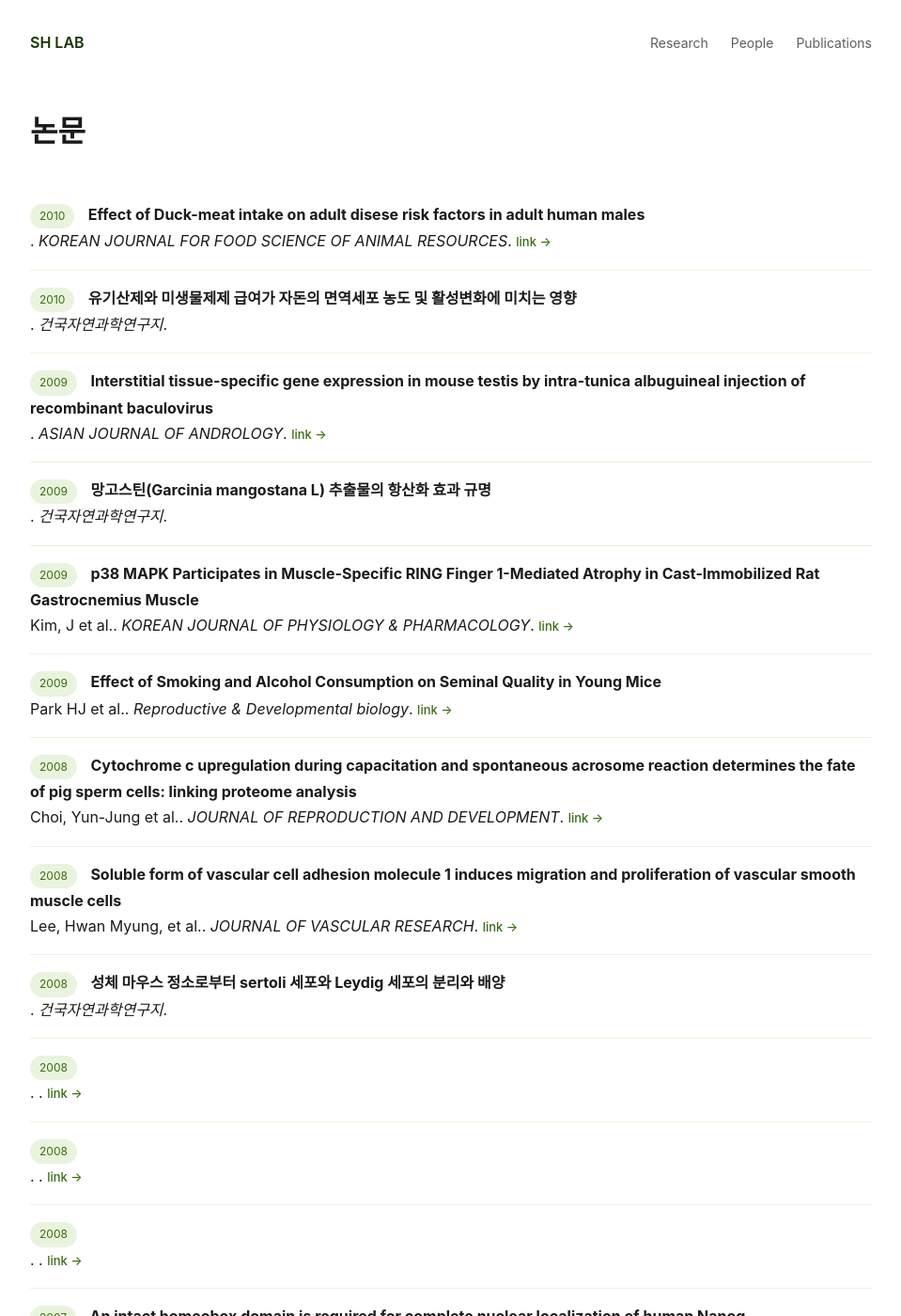
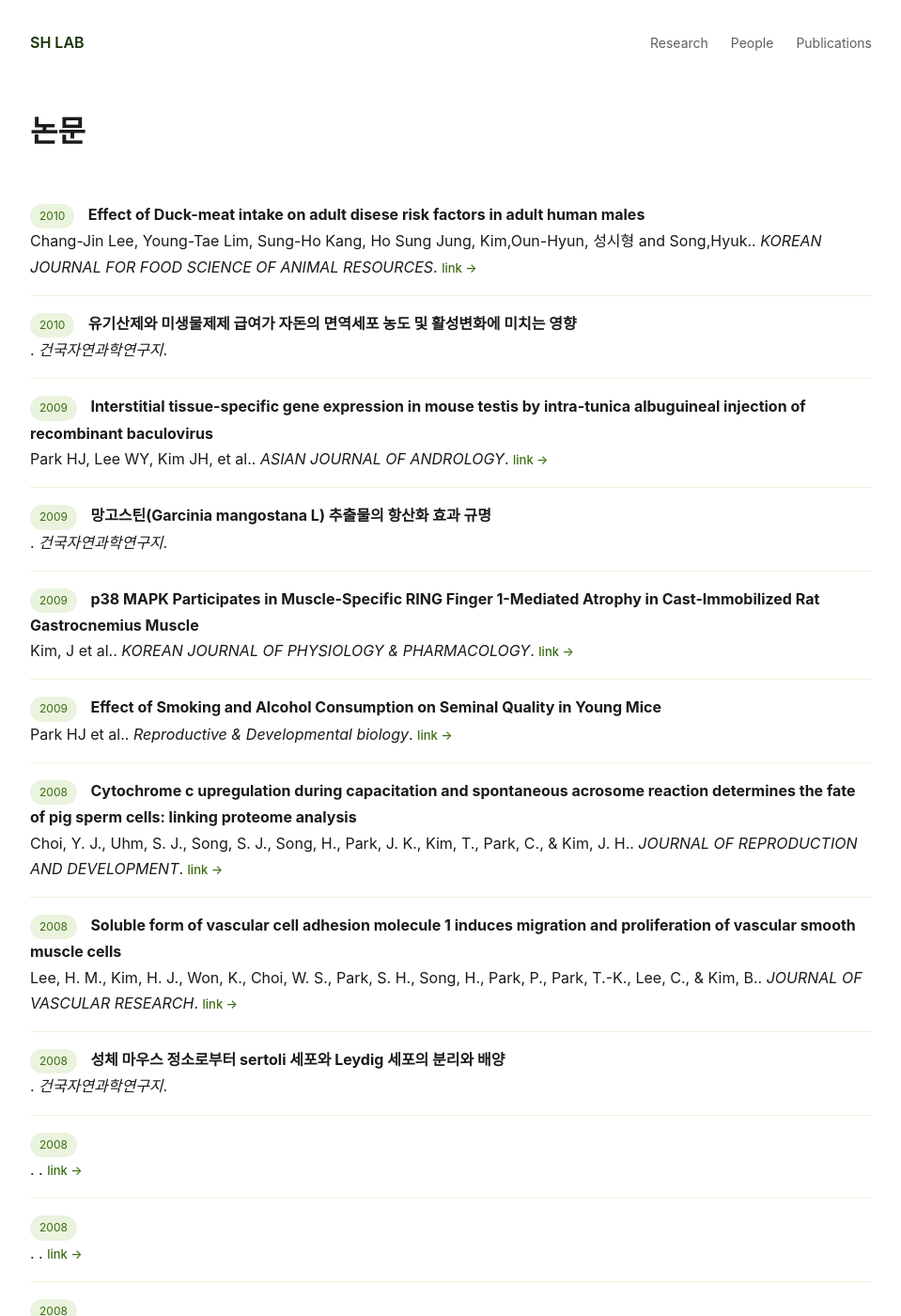
Before and after one commit to SH-LAB-KU/SH-LAB-KU.github.io, a Jekyll site: the page built from publications.html, in a window 1280 px wide and 1400 px high. Shown: the whole window at 94% size, without its empty margins (160-1119 px from the left). Built offline with Jekyll 4.4.1, drawn with Linux system fonts in a browser that asks for light colours; some of the changed text lies outside the part shown.

Commit message:
Update publications.yml

```diff
--- a/_data/publications.yml
+++ b/_data/publications.yml
@@ -24,7 +24,7 @@
   journal: "건국자연과학연구지"
 
 - year: 2010
-  authors: ""
+  authors: "Chang-Jin Lee, Young-Tae Lim, Sung-Ho Kang, Ho Sung Jung, Kim,Oun-Hyun, 성시형 and Song,Hyuk."
   title: "Effect of Duck-meat intake on adult disese risk factors in adult human males"
   journal: "KOREAN JOURNAL FOR FOOD SCIENCE OF ANIMAL RESOURCES"
   link: ""
@@ -46,29 +46,29 @@
   journal: "건국자연과학연구지"
 
 - year: 2009
-  authors: ""
+  authors: "Park HJ, Lee WY, Kim JH, et al."
   title: "Interstitial tissue-specific gene expression in mouse testis by intra-tunica albuguineal injection of recombinant baculovirus"
   journal: "ASIAN JOURNAL OF ANDROLOGY"
-  link: ""
+  link: "https://doi.org/10.1038/aja.2008.54"
 
 - year: 2008
   title: "성체 마우스 정소로부터 sertoli 세포와 Leydig 세포의 분리와 배양"
   journal: "건국자연과학연구지"
 
 - year: 2008
-  authors: "Lee, Hwan Myung, et al."
+  authors: "Lee, H. M., Kim, H. J., Won, K., Choi, W. S., Park, S. H., Song, H., Park, P., Park, T.-K., Lee, C., & Kim, B."
   title: "Soluble form of vascular cell adhesion molecule 1 induces migration and proliferation of vascular smooth muscle cells"
   journal: "JOURNAL OF VASCULAR RESEARCH"
   link: "https://doi.org/10.1159/000112941"
 
 - year: 2008
-  authors: "Choi, Yun-Jung et al."
+  authors: "Choi, Y. J., Uhm, S. J., Song, S. J., Song, H., Park, J. K., Kim, T., Park, C., & Kim, J. H."
   title: "Cytochrome c upregulation during capacitation and spontaneous acrosome reaction determines the fate of pig sperm cells: linking proteome analysis"
   journal: "JOURNAL OF REPRODUCTION AND DEVELOPMENT"
   link: "https://doi.org/10.1262/jrd.19116"
 
 - year: 2007
-  authors: "Choi, Y-J et al."
+  authors: "Choi, Y. J., Park, J. K., Lee, M. S., Ahn, J. D., Hwang, K. C., Song, H., & Kim, J. H."
   title: "Long-term follow-up of porcine male germ cells transplanted into mouse testes"
   journal: "ZYGOTE"
   link: "https://doi.org/10.1017/s0967199407004376"
@@ -104,19 +104,19 @@
   link: "https://doi.org/10.1016/j.anireprosci.2005.04.002"
 
 - year: 2005
-  authors: "Cui, Xiang-Shun et al."
+  authors: "Cui, X. S., Song, H., & Kim, N. H."
   title: "Identification of metaphase II-specific gene transcripts in porcine oocytes and their expression in early stage embryos"
   journal: "Reproduction, Fertility and Development"
   link: "https://doi.org/10.1071/rd05019"
 
 - year: 2003
-  authors: "Shand, John H et al."
+  authors: "Shand, J. H., Beattie, J., Song, H., Phillips, K., Kelly, S. M., Flint, D. J., & Allan, G. J."
   title: "Specific amino acid substitutions determine the differential contribution of the N- and C-terminal domains of insulin-like growth factor (IGF)-binding protein-5 in binding IGF-I"
   journal: "Journal of biological chemistry"
   link: "https://doi.org/10.1074/jbc.m300526200"
 
 - year: 2001
-  authors: "Song, H et al."
+  authors: "Song, H., Shand, J. H., Beattie, J., Flint, D. J., & Allan, G. J."
   title: "The carboxy-terminal domain of IGF-binding protein-5 inhibits heparin binding to a site in the central domain"
   journal: "Journal of Molecular Endocrinology"
   link: "https://doi.org/10.1677/jme.0.0260229"
```
